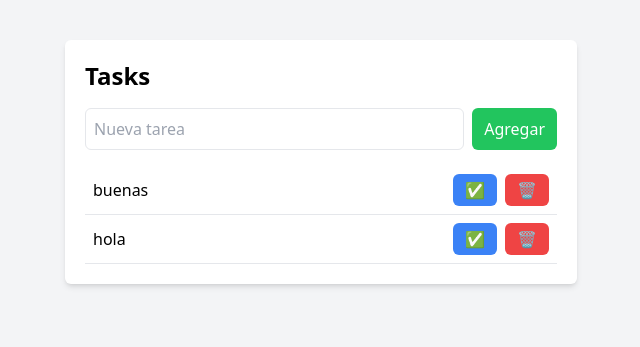
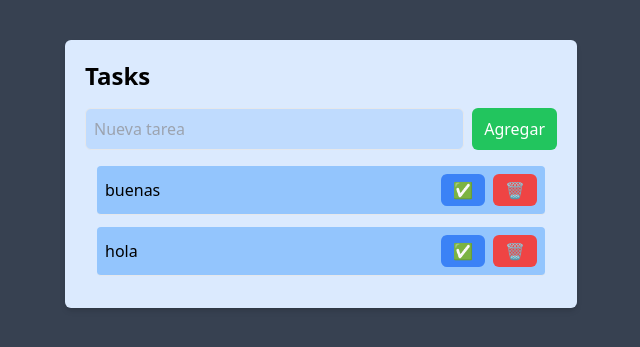
Before and after one commit to San1190/django-tasks, a Django app: page / in a window 1280 px wide. Shown: the top 347 px of the page, without its empty margins (319-959 px from the left). Run offline with Django 5.2, Linux system fonts and the light colour scheme; data comes from the database, SQL or seed files in the repository; both versions use the stored data as it was after the commit; some libraries are stand-ins or nearby versions.

Commit message:
Ejemplo todo acabado

```diff
--- a/tasks/templates/tasks/partials/task_item.html
+++ b/tasks/templates/tasks/partials/task_item.html
@@ -1,4 +1,4 @@
-<li class="flex justify-between items-center p-2 border-b" id="task-{{ task.id }}">
+<li class="flex justify-between items-center p-2 border-b bg-blue-300 rounded mx-3 my-3" id="task-{{ task.id }}">
     <span class="{% if task.completed %}line-through text-gray-500{% endif %}">
         {{ task.title }}
     </span>
@@ -14,9 +14,11 @@
                 <button class="px-3 py-1 bg-blue-500 text-white rounded-md">✅</button>
         </form>
     {% endif %}
-        <form hx-delete="{% url 'delete_task' task.id %}" hx-target="#task-{{ task.id }}" hx-swap="outerHTML">
+        <form hx-post="{% url 'delete_task' task.id %}" hx-target="#task-{{ task.id }}" hx-swap="outerHTML">
             {% csrf_token %}
+            <input type="hidden" name="_method" value="DELETE">
             <button class="px-3 py-1 bg-red-500 text-white rounded-md">🗑️</button>
         </form>
+
     </div>
 </li>
--- a/tasks/templates/tasks/task_list.html
+++ b/tasks/templates/tasks/task_list.html
@@ -7,15 +7,15 @@
     <script src="https://unpkg.com/htmx.org@1.9.6"></script>
     <title>Task List</title>
 </head>
-<body class="p-10 bg-gray-100">
-    <div class="max-w-lg mx-auto bg-white p-5 shadow-md rounded-md">
+<body class="p-10 bg-gray-700">
+    <div class="max-w-lg mx-auto bg-blue-100 p-5 shadow-md rounded-md">
         <h1 class="text-2xl font-bold mb-4">Tasks</h1>
 
         <!-- Formulario para agregar tarea -->
         <form hx-post="{% url 'add_task' %}" hx-target="#task-list" hx-swap="innerHTML" class="mb-4 flex gap-2">
             {% csrf_token %}
             <input type="text" name="title" placeholder="Nueva tarea" required
-                   class="border rounded-md p-2 flex-grow">
+                   class="border rounded-md p-2 flex-grow bg-blue-200">
             <button type="submit" class="px-3 py-2 bg-green-500 text-white rounded-md">Agregar</button>
         </form>
 
--- a/tasks/views.py
+++ b/tasks/views.py
@@ -1,5 +1,6 @@
 from django.shortcuts import render, get_object_or_404, redirect
 from django.http import HttpResponse
+from django.views.decorators.csrf import csrf_exempt
 
 from django.shortcuts import render
 from django.http import HttpResponse, HttpResponseRedirect
@@ -19,12 +20,13 @@ def toggle_task(request, task_id):
     return render(request, "tasks/partials/task_item.html", {"task": task})
 
 
+@csrf_exempt
 def delete_task(request, task_id):
-    task = get_object_or_404(Task, id=task_id)
-    task.delete()
-    return HttpResponse("")
-
-
+    if request.method == "POST" and request.POST.get("_method") == "DELETE":
+        task = get_object_or_404(Task, id=task_id)
+        task.delete()
+        return HttpResponse('')  # Devuelve una respuesta vacía para que HTMX lo elimine
+    return JsonResponse({"error": "Método no permitido"}, status=405)
 def add_task(request):
     if request.method == "POST":
         title = request.POST.get("title")
```
Also changed, not shown: db.sqlite3.
